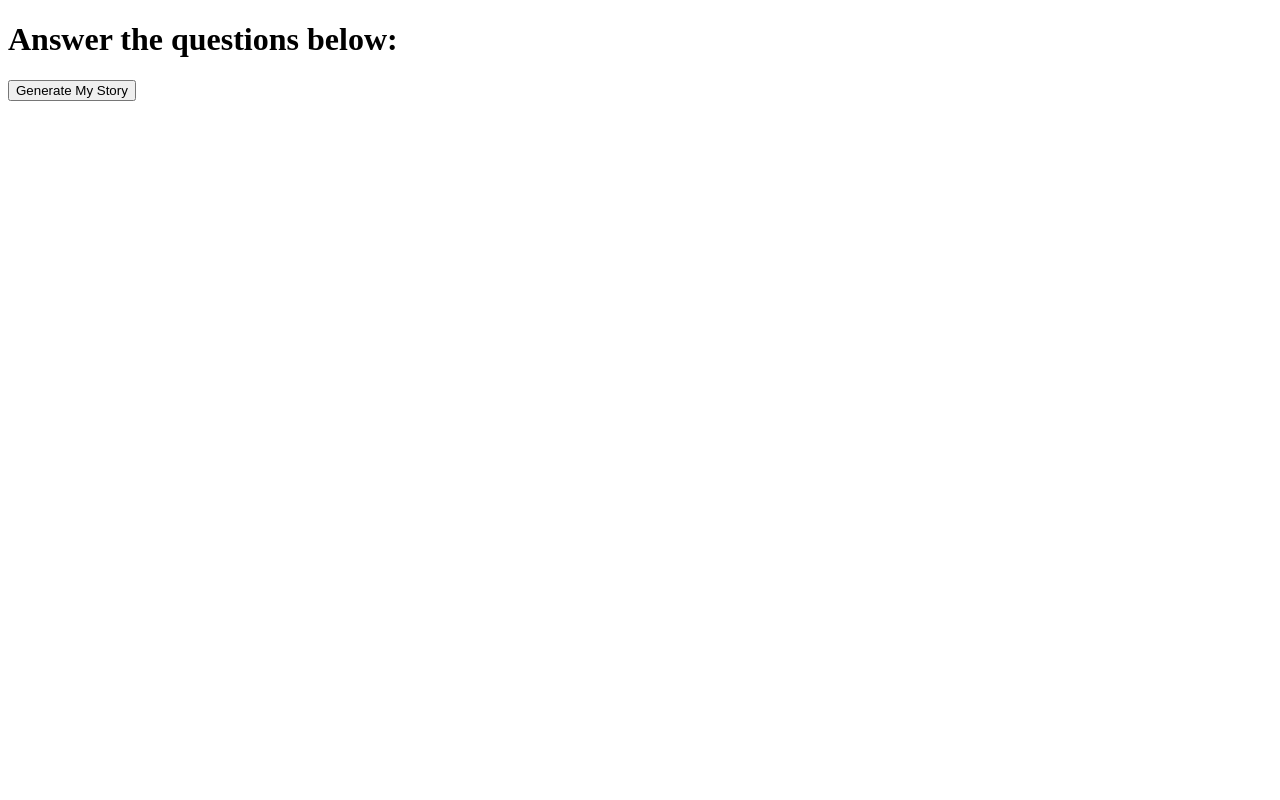
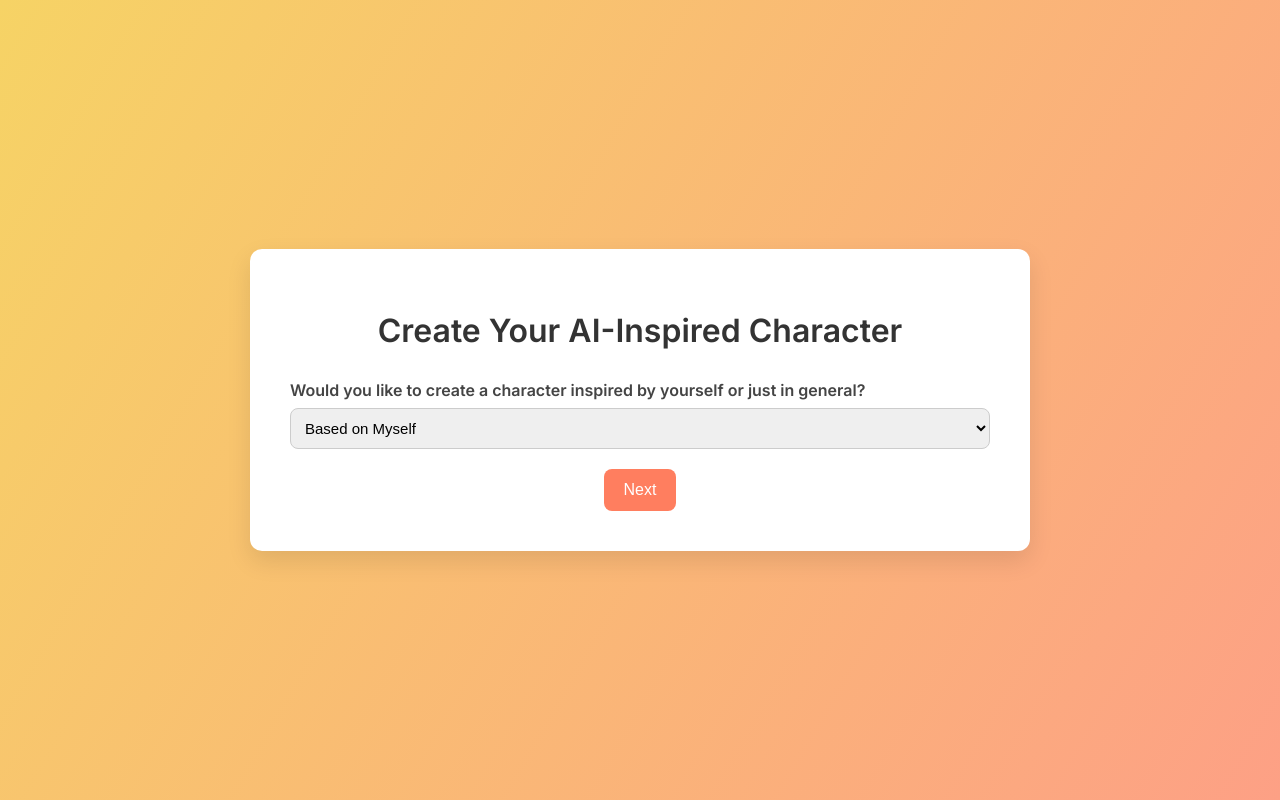
Before and after one commit to Sid-khanna/GenApp, a Flask app: page / in a window 1280 px wide. Run offline with Flask 3, Linux system fonts and the light colour scheme.

Commit message:
Update form.html

```diff
--- a/GenApp/templates/form.html
+++ b/GenApp/templates/form.html
@@ -2,15 +2,91 @@
 <html>
 <head>
     <title>AI Biographer</title>
+    <link href="https://fonts.googleapis.com/css2?family=Inter:wght@400;600&display=swap" rel="stylesheet">
+    <style>
+        body {
+            font-family: 'Inter', sans-serif;
+            background: linear-gradient(120deg, #f6d365, #fda085);
+            margin: 0;
+            padding: 0;
+            display: flex;
+            justify-content: center;
+            align-items: center;
+            min-height: 100vh;
+        }
+
+        .form-container {
+            background: white;
+            padding: 40px;
+            border-radius: 12px;
+            box-shadow: 0 10px 25px rgba(0,0,0,0.1);
+            width: 90%;
+            max-width: 700px;
+        }
+
+        h1 {
+            text-align: center;
+            color: #333;
+            margin-bottom: 30px;
+        }
+
+        label {
+            font-weight: 600;
+            display: block;
+            margin-bottom: 8px;
+            color: #444;
+        }
+
+        textarea, select {
+            width: 100%;
+            border: 1px solid #ccc;
+            border-radius: 8px;
+            padding: 10px;
+            font-size: 15px;
+            margin-bottom: 20px;
+        }
+
+        button {
+            background: #ff7e5f;
+            color: white;
+            padding: 12px 20px;
+            border: none;
+            border-radius: 8px;
+            font-size: 16px;
+            cursor: pointer;
+            display: block;
+            margin: 0 auto;
+            transition: background 0.3s ease;
+        }
+
+        button:hover {
+            background: #eb6750;
+        }
+    </style>
 </head>
 <body>
-    <h1>Answer the questions below:</h1>
-    <form method="post">
-        {% for q in questions %}
-            <label>{{ q }}</label><br>
-            <textarea name="q{{ loop.index0 }}" rows="3" cols="60" required></textarea><br><br>
-        {% endfor %}
-        <button type="submit">Generate My Story</button>
-    </form>
+    <div class="form-container">
+        <h1>Create Your AI-Inspired Character</h1>
+
+        {% if mode_select %}
+        <form action="{{ url_for('show_questions') }}" method="post">
+            <label for="mode">Would you like to create a character inspired by yourself or just in general?</label>
+            <select name="mode" id="mode" required>
+                <option value="self">Based on Myself</option>
+                <option value="general">Just for Fun</option>
+            </select>
+            <button type="submit">Next</button>
+        </form>
+        {% else %}
+        <form action="{{ url_for('form_page') }}" method="post">
+            {% for q in questions %}
+                <label>{{ q }}</label>
+                <textarea name="q{{ loop.index0 }}" rows="3" required></textarea>
+            {% endfor %}
+            <button type="submit">Story Preferences</button>
+        </form>
+        {% endif %}
+
+    </div>
 </body>
 </html>
```
